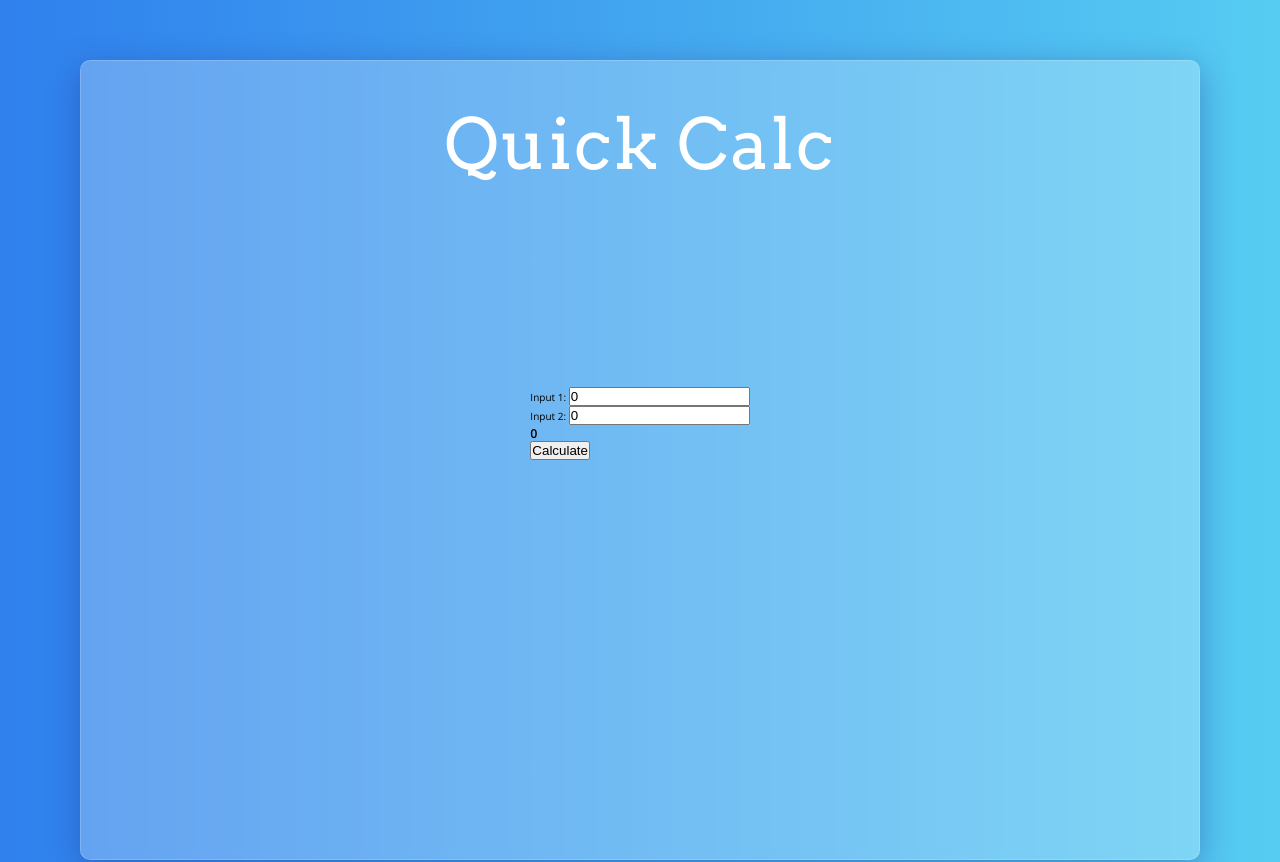
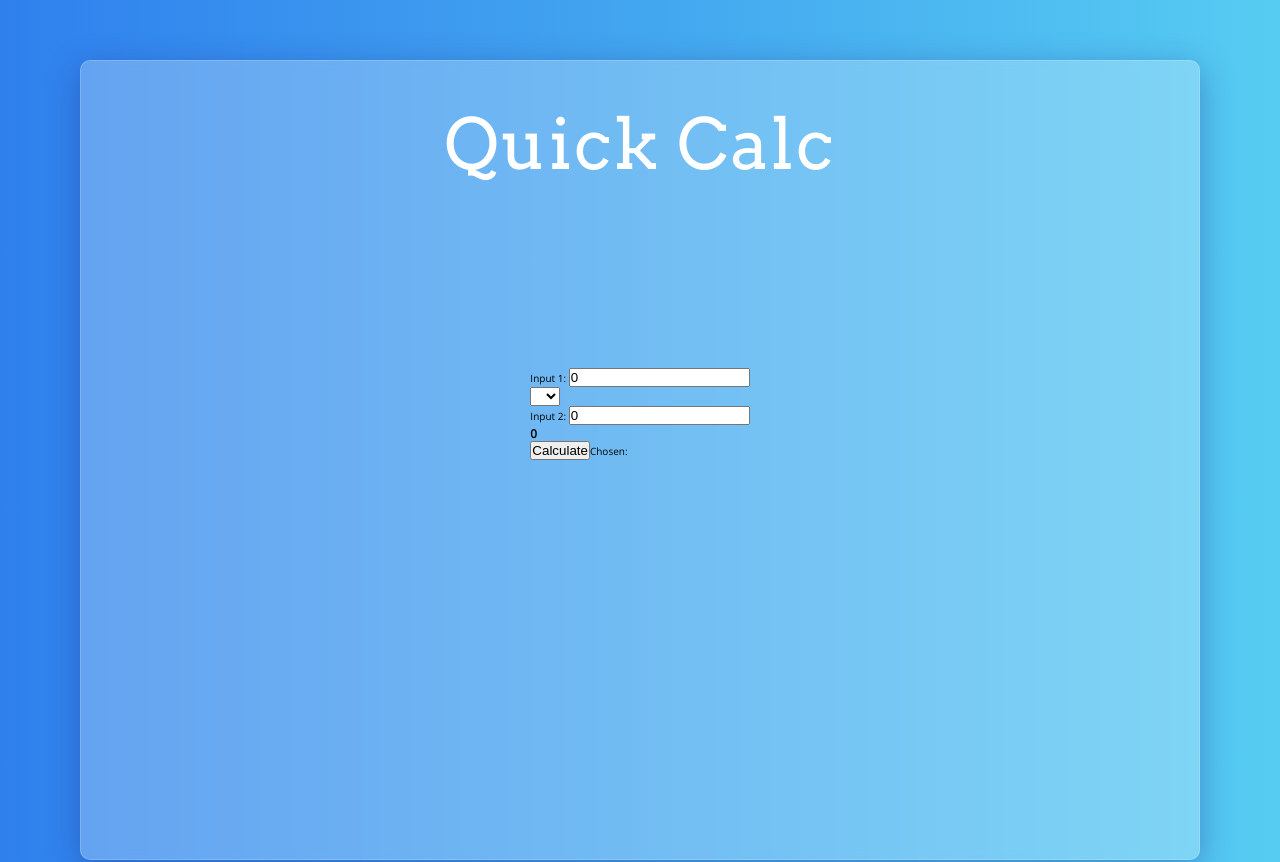
Before and after one commit to VictorH04/Input-calculator, a Vue app: page / in a window 1280 px wide. Shown: the top 862 px of the page. Built offline with nearby package versions, Linux system fonts and the light colour scheme.

Commit message:
Added a select for the different methods but going to use buttons

```diff
--- a/src/components/CalcSpace.vue
+++ b/src/components/CalcSpace.vue
@@ -1,13 +1,19 @@
 <template>
   <div class="calcSpace">
-    <form @submit.prevent="getAnswer">
+    <form v-on:keyup.enter.prevent="getAnswer">
       <Calc1 :calc1Value="Value1" v-model="Value1" @getInput="getInput()" />
+      <SelectVal
+        :calcMethod="this.chosenCalc"
+        :calcMethodList="this.calcList"
+      />
       <Calc2 :calc2Value="Value2" v-model="Value2" @getInput="getInput()" />
       <sumContainer :calcSum="calcSum" />
 
       <button class="calcSpace-btn" @click.prevent="getAnswer">
         Calculate
       </button>
+
+      <span>Chosen: {{ this.chosenCalc }}</span>
     </form>
   </div>
 </template>
@@ -16,6 +22,7 @@
 import Calc1 from "../components/inputs/Calc1.vue";
 import Calc2 from "../components/inputs/Calc2.vue";
 import sumContainer from "../components/Sum/SumContainer.vue";
+import SelectVal from "../components/SelectCalc/SelectVal.vue";
 
 export default {
   name: "calcSpace",
@@ -24,6 +31,7 @@ export default {
     Calc1,
     Calc2,
     sumContainer,
+    SelectVal,
   },
 
   data() {
@@ -31,6 +39,9 @@ export default {
       Value1: 0,
       Value2: 0,
       calcSum: 0,
+      chosenCalc: "",
+
+      calcList: ["+", "-", "*", "/"],
     };
   },
 
--- /dev/null
+++ b/src/components/SelectCalc/SelectVal.vue
@@ -0,0 +1,23 @@
+<template>
+  <select class="selectVal" v-bind:value="calcMethod" required>
+    <option v-for="item in calcMethodList" :key="item">{{ item }}</option>
+  </select>
+</template>
+
+<script>
+export default {
+  name: "SelectVal",
+
+  props: {
+    calcMethod: {
+      required: true,
+    },
+
+    calcMethodList: {
+      reqired: true,
+    },
+  },
+};
+</script>
+
+<style></style>
```
